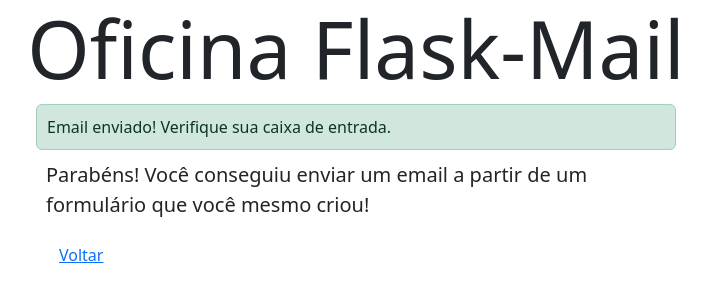
After one commit to jpcc99/oficina-flask-mail, a Flask app: template templates/sucesso.html in a window 1280 px wide. The commit adds this page. Shown: the top 302 px of the page, without its empty margins (284-993 px from the left). Run offline with Flask 3, Linux system fonts and the light colour scheme; the template is opened without the code that fills it, so the values that code supplies are empty.

Commit message:
Creates the form to be send & deals with form/post

```diff
--- a/app.py
+++ b/app.py
@@ -16,27 +16,16 @@ def home():
     return render_template("index.html")
 
 
-"""
-@app.route("/enviar-email")
+@app.post("/enviar-email")
 def enviar_email():
     msg = Message(
-        subject="Teste de Flask-Mail",
+        subject=request.form["subject"],
         sender="oficinaflaskmail@gmail.com",
-        recipients=["bxs@discente.ifpe.edu.br", "jpcc@discente.ifpe.edu.br"],
-        body="Testando...",
+        recipients=[request.form["destinatario"]],
+        body=request.form["mensagem"],
     )
     mail.send(msg)
-    return "Email enviado! Verifique sua caixa de entrada"
-"""
-
-
-@app.route("/enviar-email", methods=["GET", "POST"])
-def enviar_email():
-    if request.method == "GET":
-        return render_template("send_email.html")
-
-    if request.method == "POST":
-        return "Its posting..."
+    return render_template("sucesso.html")
 
 
 if __name__ == "__main__":
--- /dev/null
+++ b/templates/sucesso.html
@@ -0,0 +1,28 @@
+<!DOCTYPE html>
+<html lang="en">
+<head>
+  <meta charset="UTF-8">
+  <meta name="viewport" content="width=device-width, initial-scale=1.0">
+  <title>Oficina FlaskMail - Sucesso!</title>
+  <link href="https://cdn.jsdelivr.net/npm/bootstrap@5.3.6/dist/css/bootstrap.min.css" rel="stylesheet" integrity="sha384-4Q6Gf2aSP4eDXB8Miphtr37CMZZQ5oXLH2yaXMJ2w8e2ZtHTl7GptT4jmndRuHDT" crossorigin="anonymous">
+  <script src="https://cdn.jsdelivr.net/npm/bootstrap@5.3.6/dist/js/bootstrap.bundle.min.js" integrity="sha384-j1CDi7MgGQ12Z7Qab0qlWQ/Qqz24Gc6BM0thvEMVjHnfYGF0rmFCozFSxQBxwHKO" crossorigin="anonymous"></script>
+  <style>
+    .centered {
+      margin: auto;
+      width: 50%;
+      padding: 10px;
+
+    }
+  </style>
+</head>
+<body>
+    <h1 class="display-1 text-center">Oficina Flask-Mail</h1>
+    <div class="alert alert-success fade show centered" role="alert">
+      Email enviado! Verifique sua caixa de entrada.
+    </div>
+    <div class="centered">
+      <p class="lead">Parabéns! Você conseguiu enviar um email a partir de um formulário que você mesmo criou!</p>
+      <a href="/" class="btn btn-link">Voltar</a>
+    </div>
+</body>
+</html>
```
Also changed, not shown: templates/index.html (+33 -1 lines), templates/send_email.html (deleted, +0 -39 lines).
